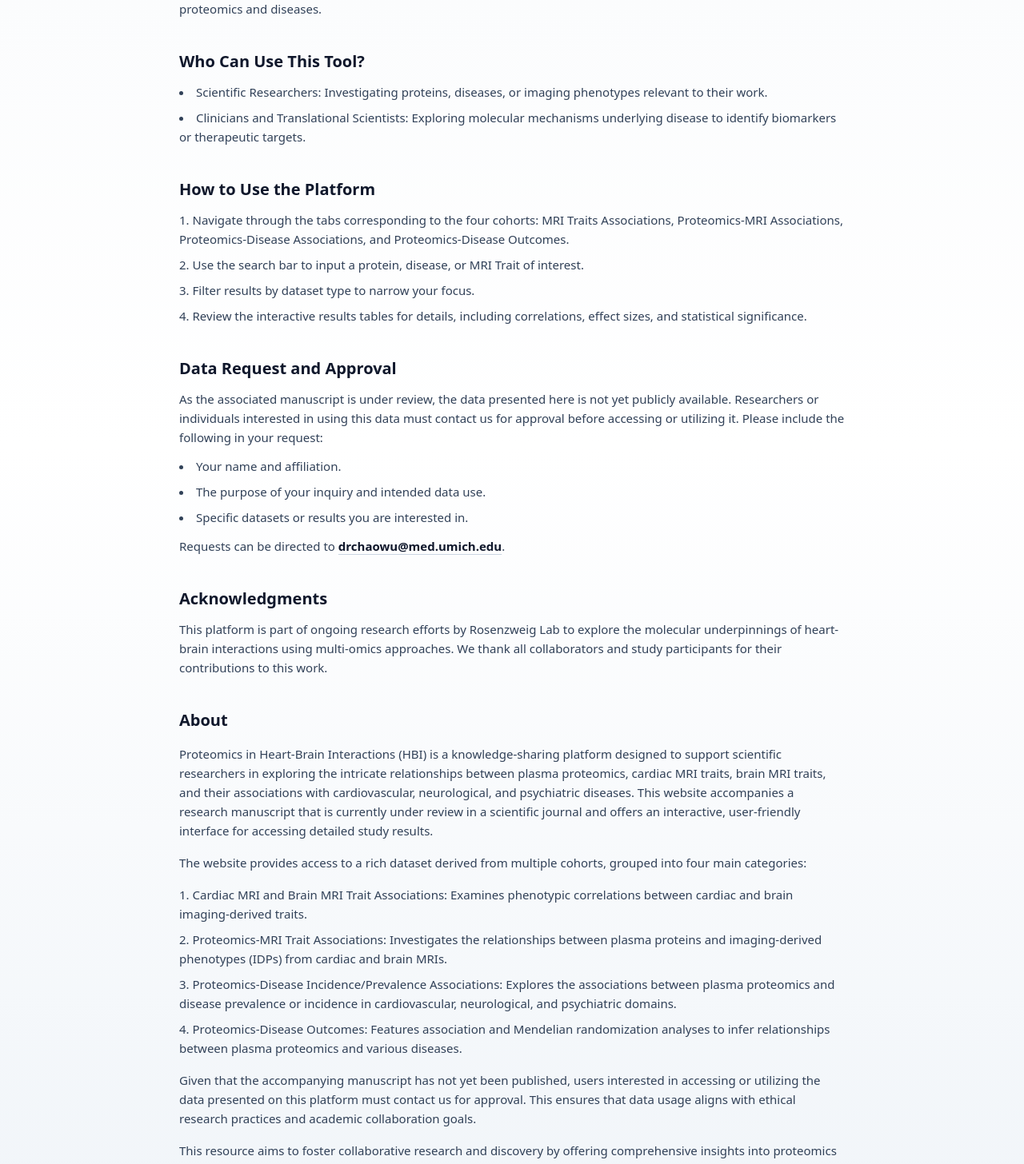
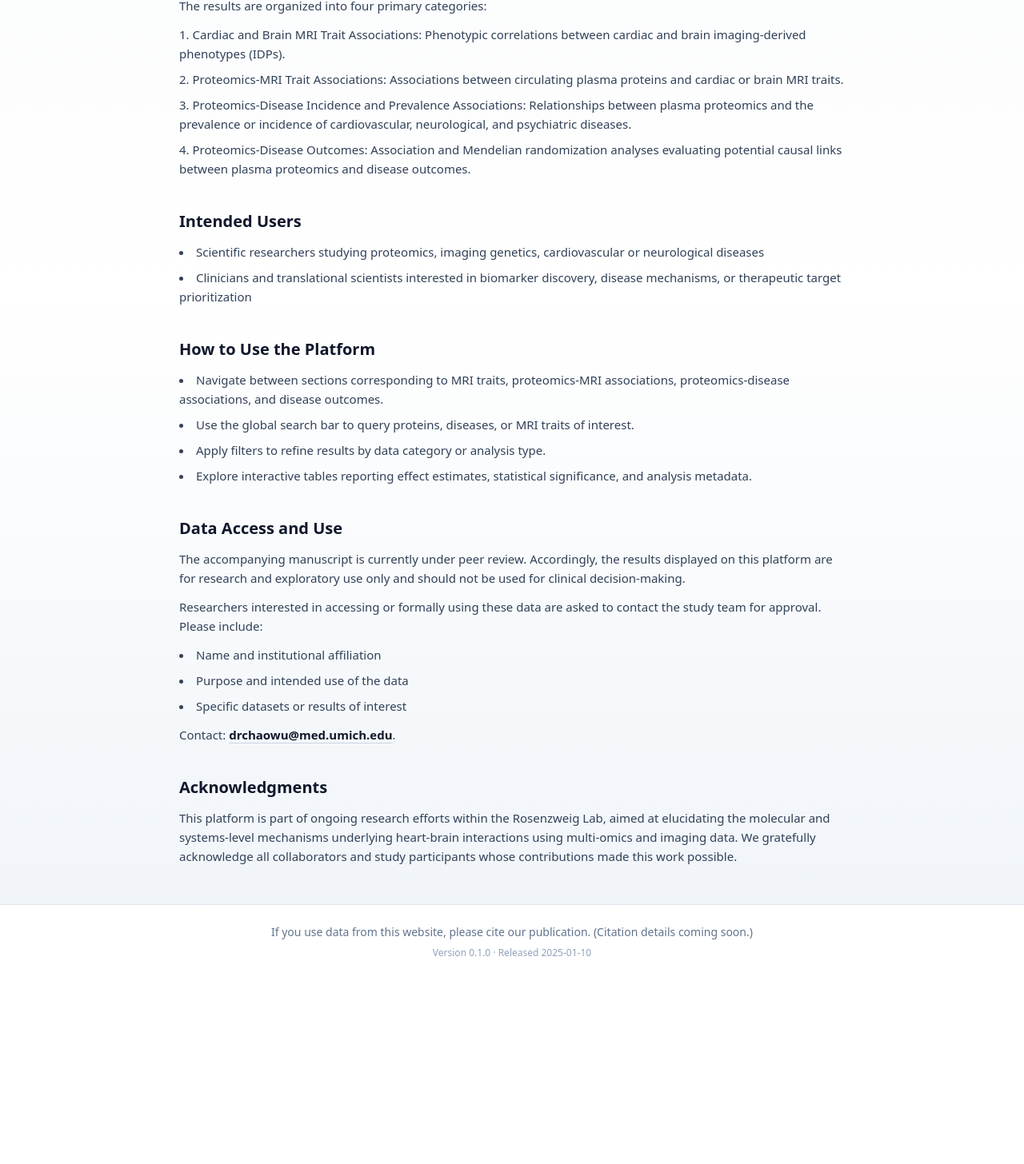
Before and after one commit to drchaowu/proteomicsHBI, a Next.js app: page /about in a window 1280 px wide. Shown: the part 490-1946 px from the top of the page at 80% size. After the commit the page ends 1714 px from the top, so only its background shows below. Built offline with nearby package versions, Linux system fonts and the light colour scheme.

Commit message:
Update portal for layout

```diff
--- a/app/about/page.tsx
+++ b/app/about/page.tsx
@@ -9,83 +9,97 @@ export default function AboutPage() {
         <section className="max-w-4xl mx-auto px-4 sm:px-6 lg:px-8 py-12 space-y-10">
           <div className="space-y-4">
             <p className="text-xs font-semibold uppercase tracking-[0.35em] text-slate-500">
-              Overview
+              About
             </p>
             <h2 className="text-3xl sm:text-4xl font-semibold text-slate-900">
               Proteomics in Heart-Brain Interactions (HBI)
             </h2>
             <p className="text-lg text-slate-600">
-              This platform provides a searchable database containing results derived from
-              multi-cohort analyses of proteomics and its associations with MRI traits and
-              diseases. The four main categories of data are:
+              Proteomics in Heart-Brain Interactions (HBI) is an open, searchable results portal
+              accompanying an ongoing research study investigating the molecular links between
+              plasma proteomics, cardiac and brain MRI phenotypes, and cardiometabolic, neurological,
+              and psychiatric diseases.
             </p>
+            <p className="text-lg text-slate-600">
+              This platform provides interactive access to results derived from large-scale,
+              multi-cohort analyses, integrating observational associations and Mendelian
+              randomization to support hypothesis generation and translational research in heart-brain
+              biology.
+            </p>
+          </div>
+
+          <div className="space-y-3">
+            <h3 className="text-xl font-semibold text-slate-900">Data Overview</h3>
+            <p className="text-slate-700">The results are organized into four primary categories:</p>
             <ol className="list-decimal list-inside space-y-2 text-slate-700">
               <li>
-                Cardiac MRI and Brain MRI Trait Associations: Correlations between imaging-derived
-                phenotypes (IDPs) for the heart and brain.
+                Cardiac and Brain MRI Trait Associations: Phenotypic correlations between cardiac and
+                brain imaging-derived phenotypes (IDPs).
               </li>
               <li>
-                Proteomics-MRI Trait Associations: Connections between plasma proteomics and
-                specific cardiac or brain MRI traits.
+                Proteomics-MRI Trait Associations: Associations between circulating plasma proteins
+                and cardiac or brain MRI traits.
               </li>
               <li>
-                Proteomics-Disease Incidence/Prevalence Associations: Relationships between
-                proteomics and the prevalence or incidence of cardiovascular, neurological, and
-                psychiatric diseases.
+                Proteomics-Disease Incidence and Prevalence Associations: Relationships between
+                plasma proteomics and the prevalence or incidence of cardiovascular, neurological,
+                and psychiatric diseases.
               </li>
               <li>
-                Proteomics-Disease Outcomes: Mendelian randomization and association results
-                highlighting links between proteomics and diseases.
+                Proteomics-Disease Outcomes: Association and Mendelian randomization analyses
+                evaluating potential causal links between plasma proteomics and disease outcomes.
               </li>
             </ol>
           </div>
 
           <div className="space-y-3">
-            <h3 className="text-xl font-semibold text-slate-900">Who Can Use This Tool?</h3>
+            <h3 className="text-xl font-semibold text-slate-900">Intended Users</h3>
             <ul className="list-disc list-inside space-y-2 text-slate-700">
               <li>
-                Scientific Researchers: Investigating proteins, diseases, or imaging phenotypes
-                relevant to their work.
+                Scientific researchers studying proteomics, imaging genetics, cardiovascular or
+                neurological diseases
               </li>
               <li>
-                Clinicians and Translational Scientists: Exploring molecular mechanisms underlying
-                disease to identify biomarkers or therapeutic targets.
+                Clinicians and translational scientists interested in biomarker discovery, disease
+                mechanisms, or therapeutic target prioritization
               </li>
             </ul>
           </div>
 
           <div className="space-y-3">
             <h3 className="text-xl font-semibold text-slate-900">How to Use the Platform</h3>
-            <ol className="list-decimal list-inside space-y-2 text-slate-700">
+            <ul className="list-disc list-inside space-y-2 text-slate-700">
               <li>
-                Navigate through the tabs corresponding to the four cohorts: MRI Traits
-                Associations, Proteomics-MRI Associations, Proteomics-Disease Associations, and
-                Proteomics-Disease Outcomes.
+                Navigate between sections corresponding to MRI traits, proteomics-MRI associations,
+                proteomics-disease associations, and disease outcomes.
               </li>
-              <li>Use the search bar to input a protein, disease, or MRI Trait of interest.</li>
-              <li>Filter results by dataset type to narrow your focus.</li>
+              <li>Use the global search bar to query proteins, diseases, or MRI traits of interest.</li>
+              <li>Apply filters to refine results by data category or analysis type.</li>
               <li>
-                Review the interactive results tables for details, including correlations, effect
-                sizes, and statistical significance.
+                Explore interactive tables reporting effect estimates, statistical significance, and
+                analysis metadata.
               </li>
-            </ol>
+            </ul>
           </div>
 
           <div className="space-y-3">
-            <h3 className="text-xl font-semibold text-slate-900">Data Request and Approval</h3>
+            <h3 className="text-xl font-semibold text-slate-900">Data Access and Use</h3>
             <p className="text-slate-700">
-              As the associated manuscript is under review, the data presented here is not yet
-              publicly available. Researchers or individuals interested in using this data must
-              contact us for approval before accessing or utilizing it. Please include the
-              following in your request:
+              The accompanying manuscript is currently under peer review. Accordingly, the results
+              displayed on this platform are for research and exploratory use only and should not be
+              used for clinical decision-making.
+            </p>
+            <p className="text-slate-700">
+              Researchers interested in accessing or formally using these data are asked to contact
+              the study team for approval. Please include:
             </p>
             <ul className="list-disc list-inside space-y-2 text-slate-700">
-              <li>Your name and affiliation.</li>
-              <li>The purpose of your inquiry and intended data use.</li>
-              <li>Specific datasets or results you are interested in.</li>
+              <li>Name and institutional affiliation</li>
+              <li>Purpose and intended use of the data</li>
+              <li>Specific datasets or results of interest</li>
             </ul>
             <p className="text-slate-700">
-              Requests can be directed to{' '}
+              Contact:{' '}
               <a
                 className="font-semibold text-slate-900 underline decoration-slate-300 underline-offset-4"
                 href="mailto:drchaowu@med.umich.edu"
@@ -99,54 +113,10 @@ export default function AboutPage() {
           <div className="space-y-3">
             <h3 className="text-xl font-semibold text-slate-900">Acknowledgments</h3>
             <p className="text-slate-700">
-              This platform is part of ongoing research efforts by Rosenzweig Lab to explore the
-              molecular underpinnings of heart-brain interactions using multi-omics approaches. We
-              thank all collaborators and study participants for their contributions to this work.
-            </p>
-          </div>
-
-          <div className="space-y-4">
-            <h3 className="text-xl font-semibold text-slate-900">About</h3>
-            <p className="text-slate-700">
-              Proteomics in Heart-Brain Interactions (HBI) is a knowledge-sharing platform designed
-              to support scientific researchers in exploring the intricate relationships between
-              plasma proteomics, cardiac MRI traits, brain MRI traits, and their associations with
-              cardiovascular, neurological, and psychiatric diseases. This website accompanies a
-              research manuscript that is currently under review in a scientific journal and
-              offers an interactive, user-friendly interface for accessing detailed study results.
-            </p>
-            <p className="text-slate-700">
-              The website provides access to a rich dataset derived from multiple cohorts, grouped
-              into four main categories:
-            </p>
-            <ol className="list-decimal list-inside space-y-2 text-slate-700">
-              <li>
-                Cardiac MRI and Brain MRI Trait Associations: Examines phenotypic correlations
-                between cardiac and brain imaging-derived traits.
-              </li>
-              <li>
-                Proteomics-MRI Trait Associations: Investigates the relationships between plasma
-                proteins and imaging-derived phenotypes (IDPs) from cardiac and brain MRIs.
-              </li>
-              <li>
-                Proteomics-Disease Incidence/Prevalence Associations: Explores the associations
-                between plasma proteomics and disease prevalence or incidence in cardiovascular,
-                neurological, and psychiatric domains.
-              </li>
-              <li>
-                Proteomics-Disease Outcomes: Features association and Mendelian randomization
-                analyses to infer relationships between plasma proteomics and various diseases.
-              </li>
-            </ol>
-            <p className="text-slate-700">
-              Given that the accompanying manuscript has not yet been published, users interested
-              in accessing or utilizing the data presented on this platform must contact us for
-              approval. This ensures that data usage aligns with ethical research practices and
-              academic collaboration goals.
-            </p>
-            <p className="text-slate-700">
-              This resource aims to foster collaborative research and discovery by offering
-              comprehensive insights into proteomics in the context of heart-brain interactions.
+              This platform is part of ongoing research efforts within the Rosenzweig Lab, aimed at
+              elucidating the molecular and systems-level mechanisms underlying heart-brain
+              interactions using multi-omics and imaging data. We gratefully acknowledge all
+              collaborators and study participants whose contributions made this work possible.
             </p>
           </div>
         </section>
--- a/app/components/SiteFooter.tsx
+++ b/app/components/SiteFooter.tsx
@@ -1,8 +1,13 @@
 export default function SiteFooter() {
   return (
     <footer className="border-t border-slate-200 bg-white">
-      <div className="max-w-7xl mx-auto px-4 sm:px-6 lg:px-8 py-6 text-center text-sm text-slate-500">
-        If you use data from this website, please cite our publication. (Citation details coming soon.)
+      <div className="max-w-7xl mx-auto px-4 sm:px-6 lg:px-8 py-6 text-center text-sm text-slate-500 space-y-2">
+        <p>
+          If you use data from this website, please cite our publication. (Citation details coming soon.)
+        </p>
+        <p className="text-xs text-slate-400">
+          Version 0.1.0 · Released 2025-01-10
+        </p>
       </div>
     </footer>
   );
```
